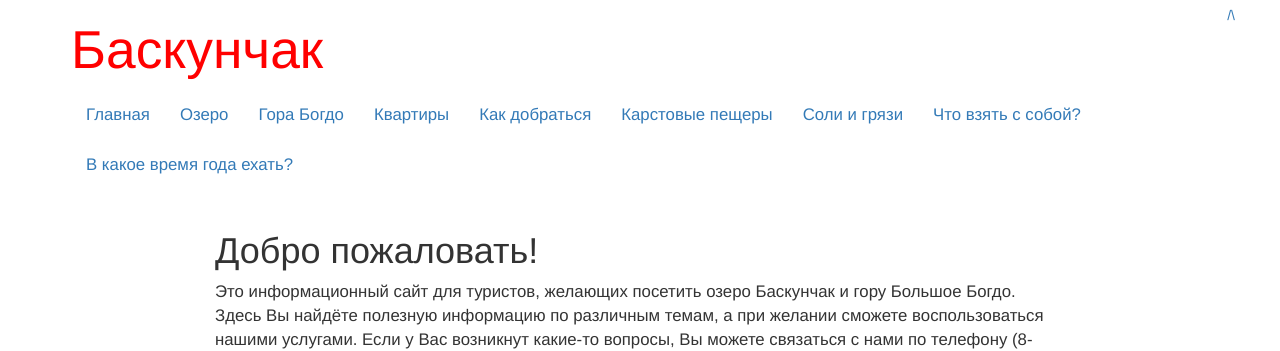
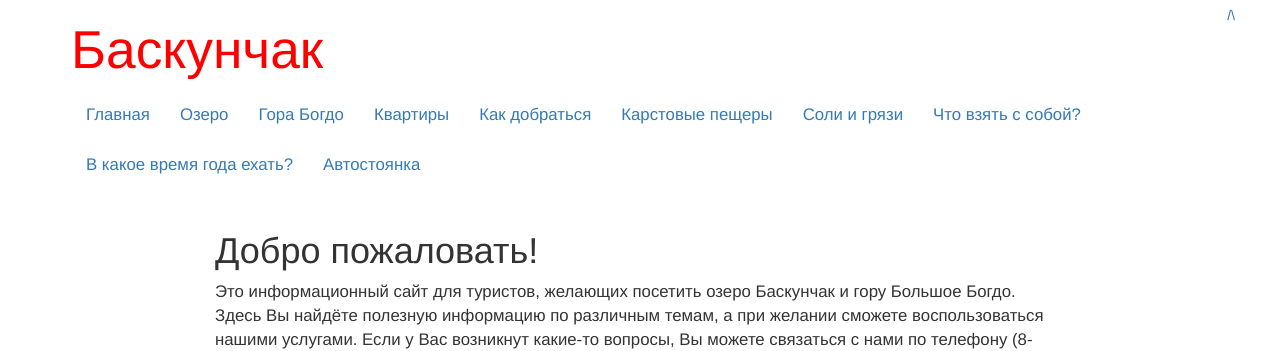
Before and after one commit to Baskunchak/baskunchak.github.io, a Jekyll site: the page built from index.md, in a window 1280 px wide. Shown: the top 351 px of the page. Built offline with Jekyll 4.4.1, drawn with Linux system fonts in a browser that asks for light colours.

Commit message:
Update default.html

```diff
--- a/_layouts/default.html
+++ b/_layouts/default.html
@@ -30,6 +30,7 @@
             <li><a href="salt.html">Соли и грязи</a></li>
             <li><a href="stuff.html">Что взять с собой?</a></li>
             <li><a href="season.html">В какое время года ехать?</a></li>
+            <li><a href="auto.html">Автостоянка</a></li>
           </ul>
         </nav>
       </div>
```
